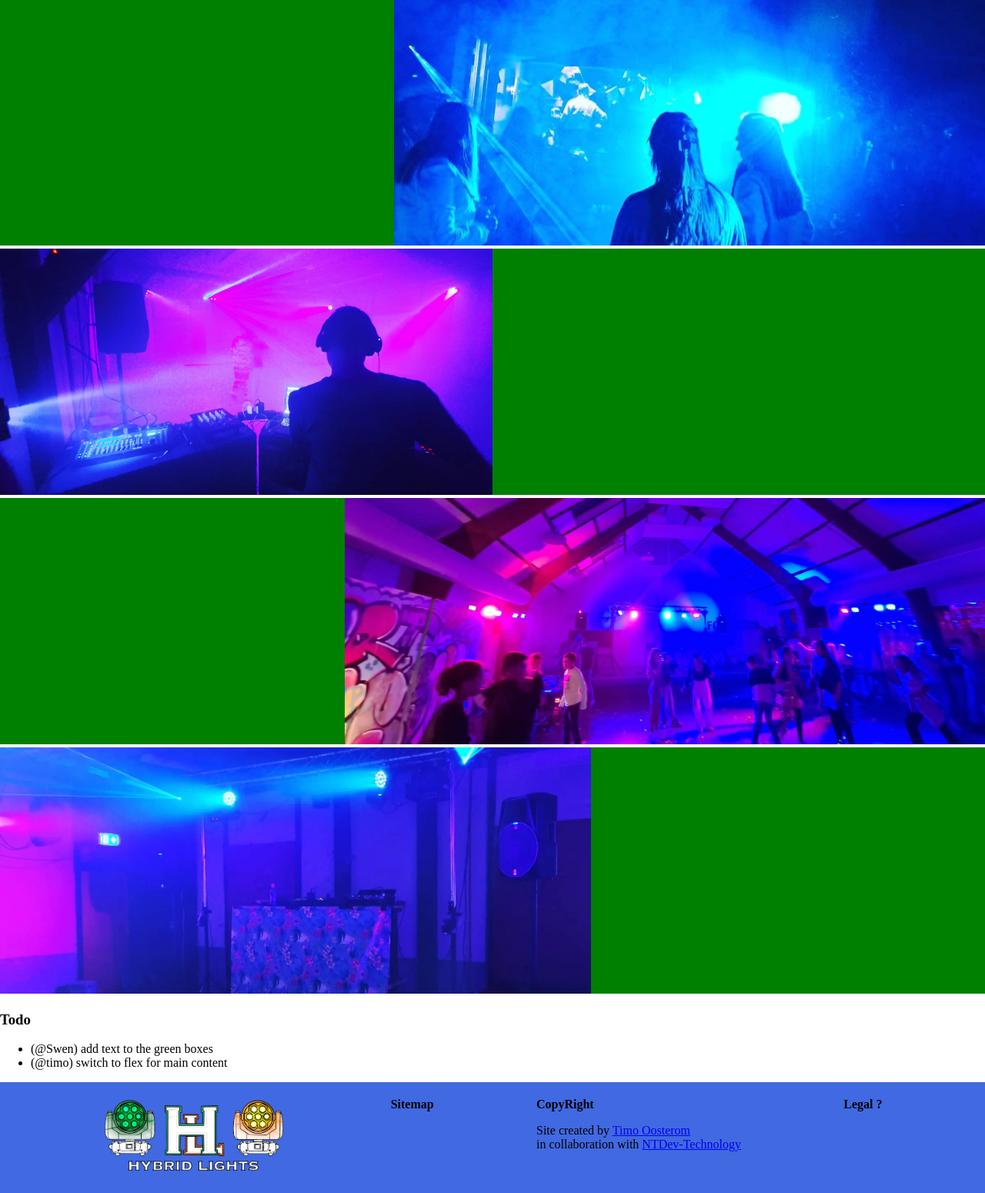
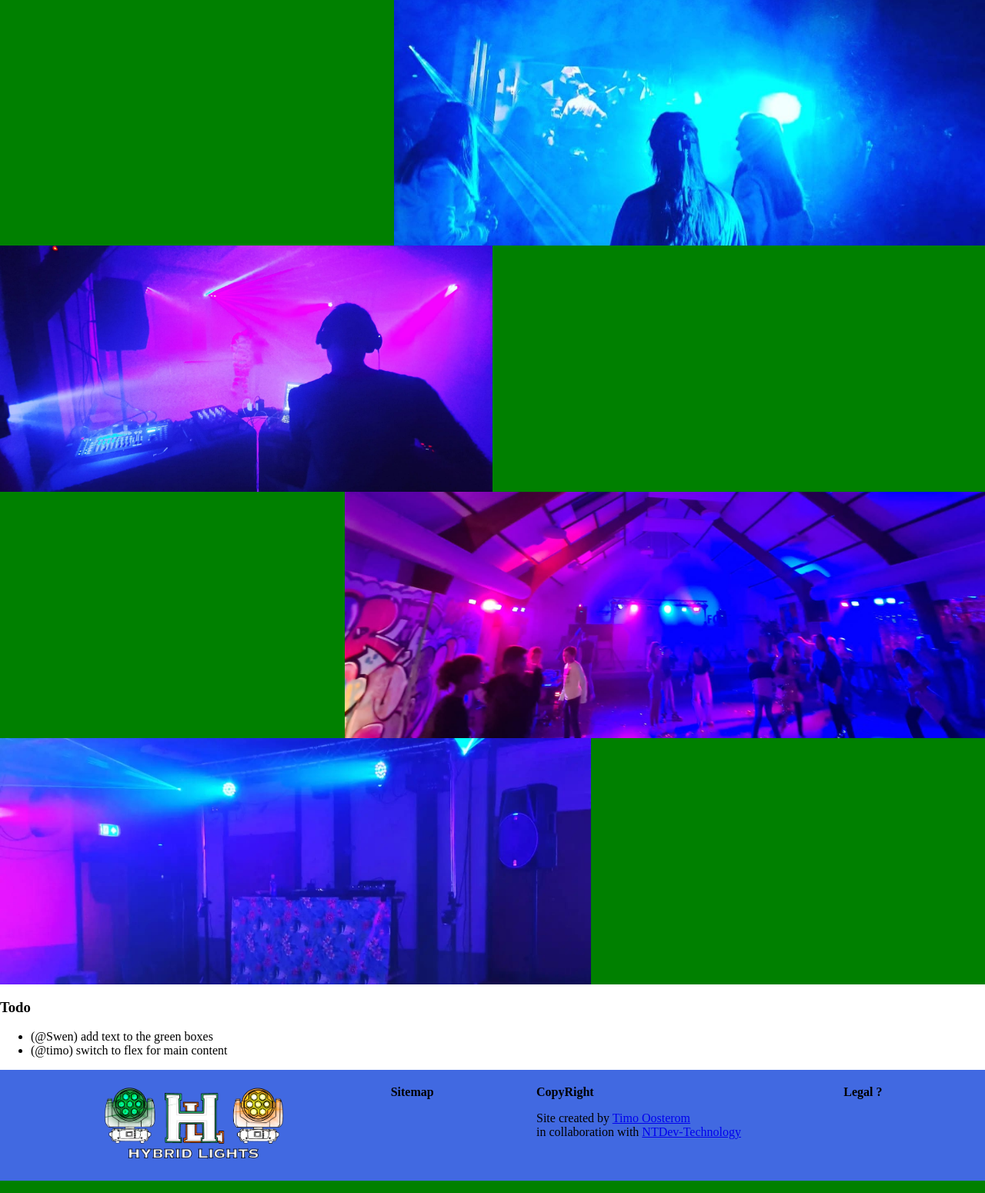
Before and after one commit to Tommie1236/hybridlights, a Flask app: page /en-us/index.html in a window 1280 px wide. Shown: the part 145-1695 px from the top of the page at 77% size. Run offline with Flask 3, Linux system fonts and the light colour scheme; data that the repository does not hold is empty.

Commit message:
fixed whilte lines and modified img positions

```diff
--- a/static/css/index.css
+++ b/static/css/index.css
@@ -1,5 +1,5 @@
 .row {
-    display: inline-block;
+    display: block;
     width: 100%;
     height: 40vh;
 }
@@ -12,28 +12,28 @@
 #rowImg0 {
     width: 60%;
     object-fit: cover;
-    object-position: 0 80%;
+    object-position: 50% 80%;
     overflow: hidden;
 }
 
 #rowImg1 {
     width: 50%;
     object-fit: cover;
-    object-position: 0 60%;
+    object-position: 50% 60%;
     overflow: hidden;
 }
 
 #rowImg2 {
     width: 65%;
     object-fit: cover;
-    object-position: 0 80%;
+    object-position: 50% 80%;
     overflow: hidden;
 }
 
 #rowImg3 {
     width: 60%;
     object-fit: cover;
-    object-position: 0 40%;
+    object-position: 50% 40%;
     overflow: hidden;
 }
 
@@ -41,6 +41,7 @@
     display: inline-block;
     background-color: green;
     height: 100%;
+    vertical-align: top;
 }
 
 #rowTxt0 {
```
